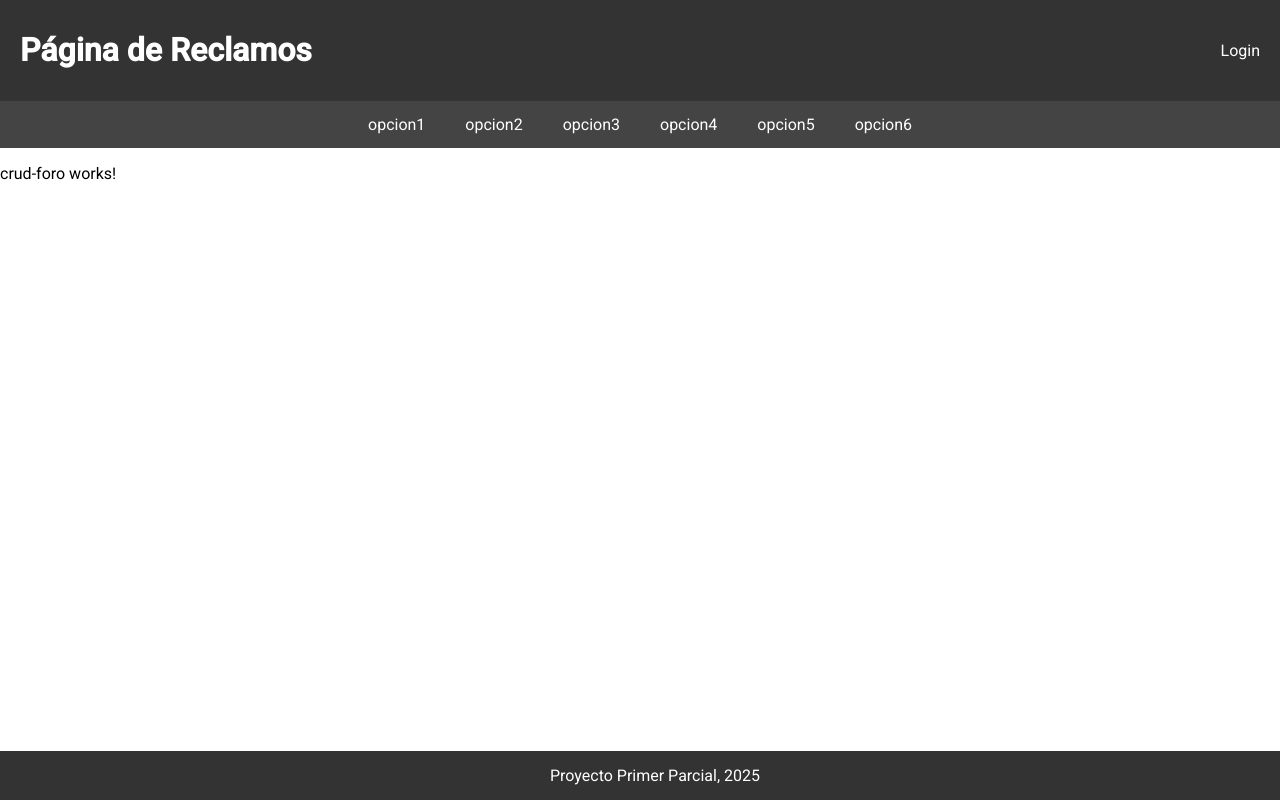
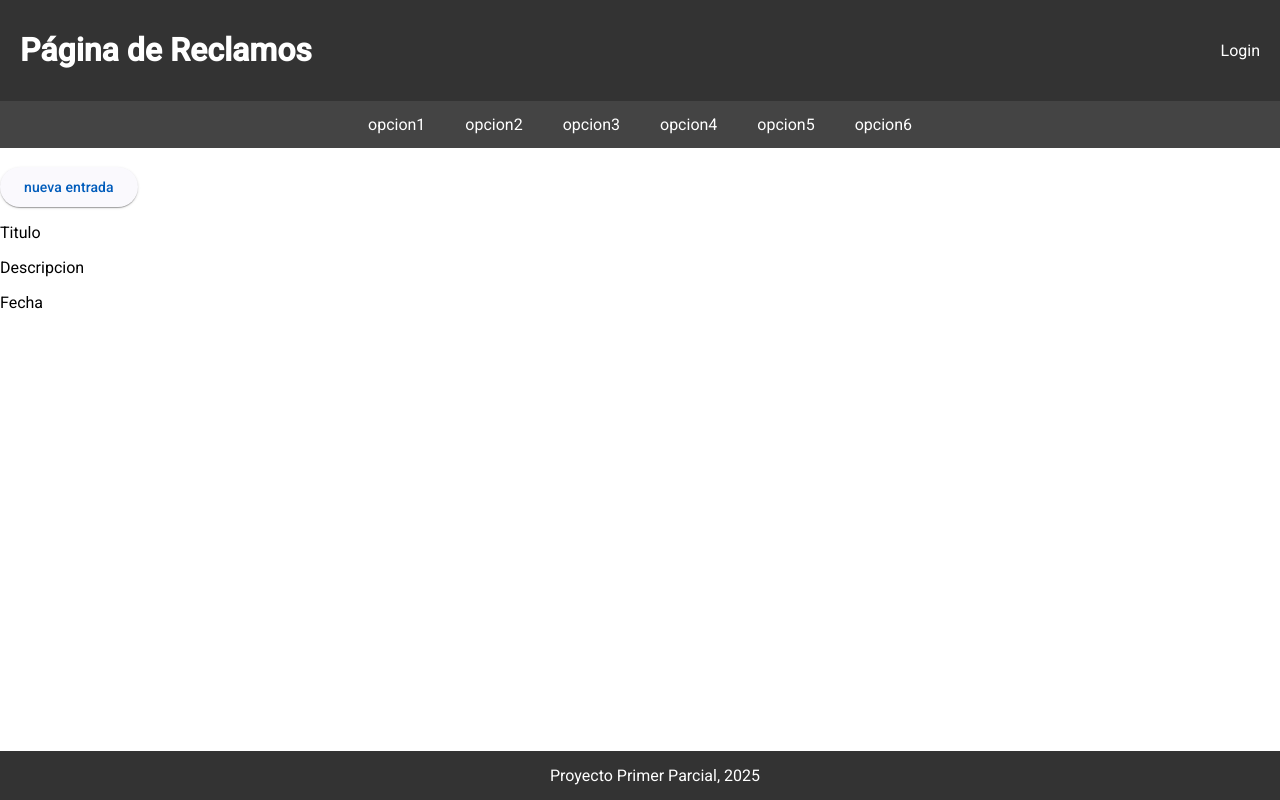
Before and after one commit to UsuarioGenerico1/proyecto-angular, an Angular app: page /foro in a window 1280 px wide. Built offline with nearby package versions, Linux system fonts and the light colour scheme.

Commit message:
creacion de componente reutilizable

```diff
--- a/src/app/app.routes.ts
+++ b/src/app/app.routes.ts
@@ -3,6 +3,7 @@ import { LoginComponent } from './components/login/login.component';
 import { HomeComponent } from './components/home/home.component';
 import { CrudForoComponent } from './components/crud-foro/crud-foro.component';
 import { CrudReportesProblemasComponent } from './components/crud-reportes-problemas/crud-reportes-problemas.component';
+import { VtnModalComponent } from './shared/vtn-modal/vtn-modal.component';
 
 export const routes: Routes = [
     {path:'login',component:LoginComponent},
--- a/src/app/components/crud-foro/crud-foro.component.html
+++ b/src/app/components/crud-foro/crud-foro.component.html
@@ -1 +1,8 @@
-<p>crud-foro works!</p>
+
+<br>
+<button mat-raised-button (click)="openDialog('0ms', '0ms')">nueva entrada</button>
+<div class="publicacion">
+    <p class="titulo">Titulo</p>
+    <p class="contenido">Descripcion</p>
+    <p class="fecha-publicaion">Fecha</p>
+</div>
--- a/src/app/components/crud-foro/crud-foro.component.ts
+++ b/src/app/components/crud-foro/crud-foro.component.ts
@@ -1,11 +1,21 @@
-import { Component } from '@angular/core';
-
+import { Component, inject } from '@angular/core';
+import {MatButtonModule} from '@angular/material/button';
+import {MatDialog} from '@angular/material/dialog';
+import { VtnModalComponent } from '../../shared/vtn-modal/vtn-modal.component';
 @Component({
   selector: 'app-crud-foro',
-  imports: [],
+  imports: [MatButtonModule],
   templateUrl: './crud-foro.component.html',
   styleUrl: './crud-foro.component.css'
 })
 export class CrudForoComponent {
+readonly dialog = inject(MatDialog);
 
+  openDialog(enterAnimationDuration: string, exitAnimationDuration: string): void {
+    this.dialog.open(VtnModalComponent, {
+      width: '250px',
+      enterAnimationDuration,
+      exitAnimationDuration,
+    });
+  }
 }
--- /dev/null
+++ b/src/app/shared/vtn-modal/vtn-modal.component.html
@@ -0,0 +1,8 @@
+<h2 mat-dialog-title>Delete file</h2>
+<mat-dialog-content>
+  Would you like to delete cat.jpeg?
+</mat-dialog-content>
+<mat-dialog-actions>
+  <button mat-button mat-dialog-close>No</button>
+  <button mat-button mat-dialog-close cdkFocusInitial>Ok</button>
+</mat-dialog-actions>
--- /dev/null
+++ b/src/app/shared/vtn-modal/vtn-modal.component.ts
@@ -0,0 +1,25 @@
+import { ChangeDetectionStrategy, Component, inject } from '@angular/core';
+import {MatButtonModule} from '@angular/material/button';
+import {
+  MatDialog,
+  MatDialogActions,
+  MatDialogClose,
+  MatDialogContent,
+  MatDialogRef,
+  MatDialogTitle,
+} from '@angular/material/dialog';
+import { CrudForoComponent } from '../../components/crud-foro/crud-foro.component';
+@Component({
+  selector: 'app-vtn-modal',
+  imports: [MatButtonModule, MatDialogActions, MatDialogClose, MatDialogTitle, MatDialogContent],
+  templateUrl: './vtn-modal.component.html',
+  styleUrl: './vtn-modal.component.css',
+  changeDetection: ChangeDetectionStrategy.OnPush,
+})
+export class VtnModalComponent {
+  titulo:string ="";
+  constructor(){
+
+  }
+  readonly dialogRef = inject(MatDialogRef<VtnModalComponent>);
+}
--- a/src/styles.css
+++ b/src/styles.css
@@ -5,3 +5,6 @@ body {
     }
 html, body { height: 100%; }
 body { margin: 0; font-family: Roboto, "Helvetica Neue", sans-serif; }
+
+html, body { height: 100%; }
+body { margin: 0; font-family: Roboto, "Helvetica Neue", sans-serif; }
```
Also changed, not shown: src/app/shared/vtn-modal/vtn-modal.component.css (added), 2 other files (tests, documents, lock files or other folders).
